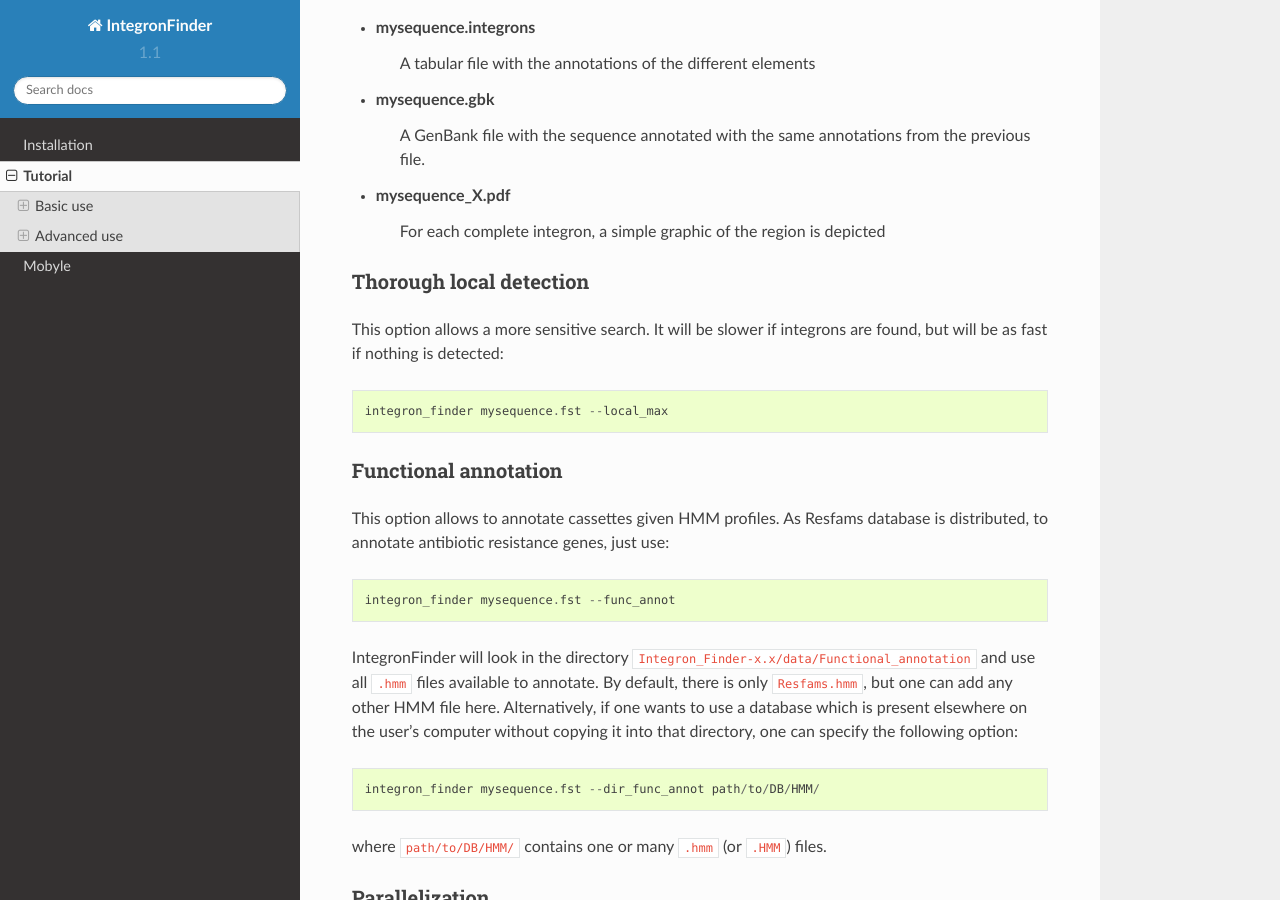
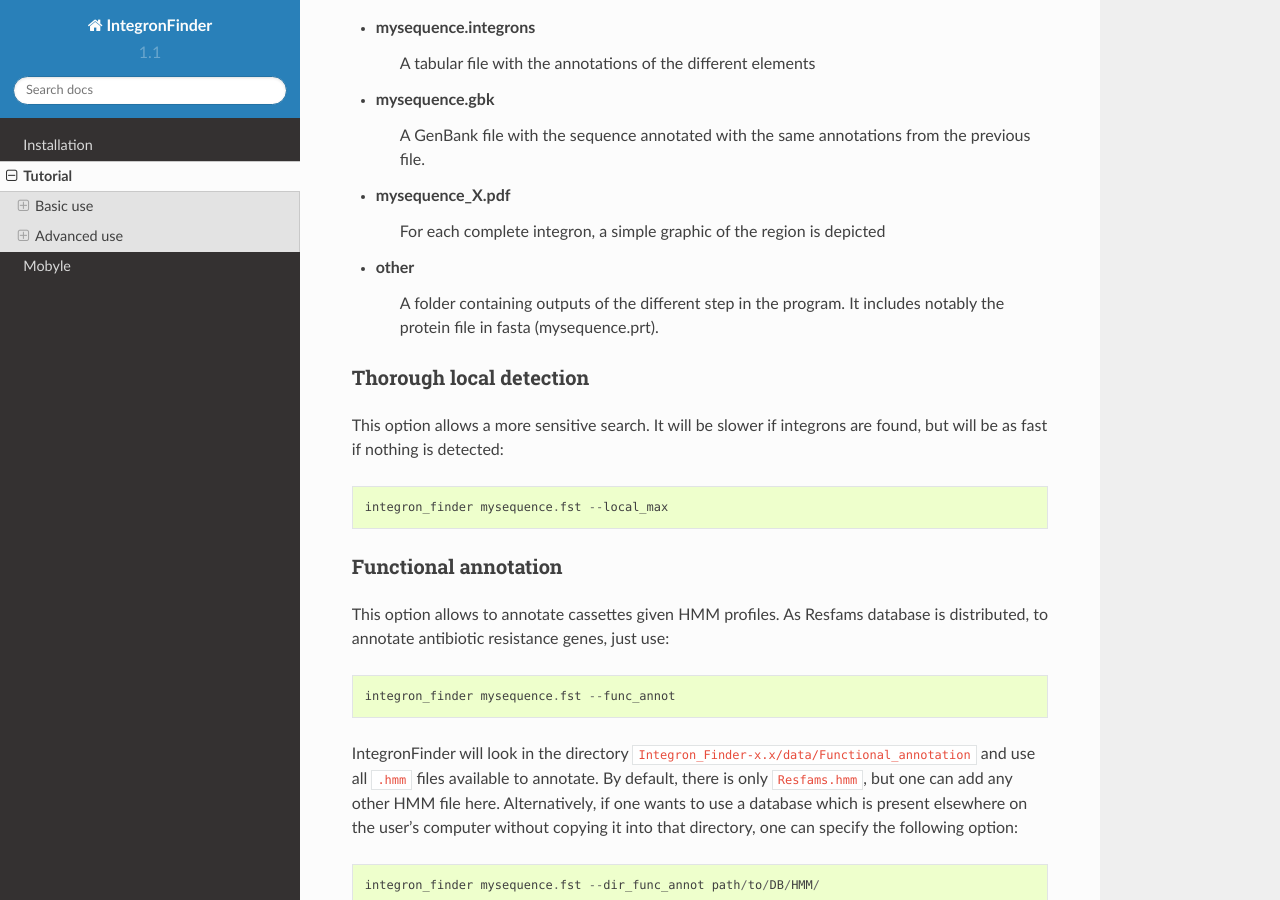
Before and after one commit to gem-pasteur/Integron_Finder, a Sphinx documentation site: the page built from doc/source/tutorial.rst, in a window 1280 px wide and 900 px high, scrolled down 790 px. Built offline with Sphinx 7.4.7 and the Read the Docs theme 2.0.0, drawn with Linux system fonts in a browser that asks for light colours.

Commit message:
Add sub folder ("other") in the Result folder to have clearer organisation.

```diff
--- a/doc/source/tutorial.rst
+++ b/doc/source/tutorial.rst
@@ -37,6 +37,9 @@
    the previous file.
 - mysequence_X.pdf
    For each complete integron, a simple graphic of the region is depicted
+- other
+   A folder containing outputs of the different step in the program. It includes
+   notably the protein file in fasta (mysequence.prt).
 
 .. _local_max:
 
```
Also changed, not shown: 2 other files.
